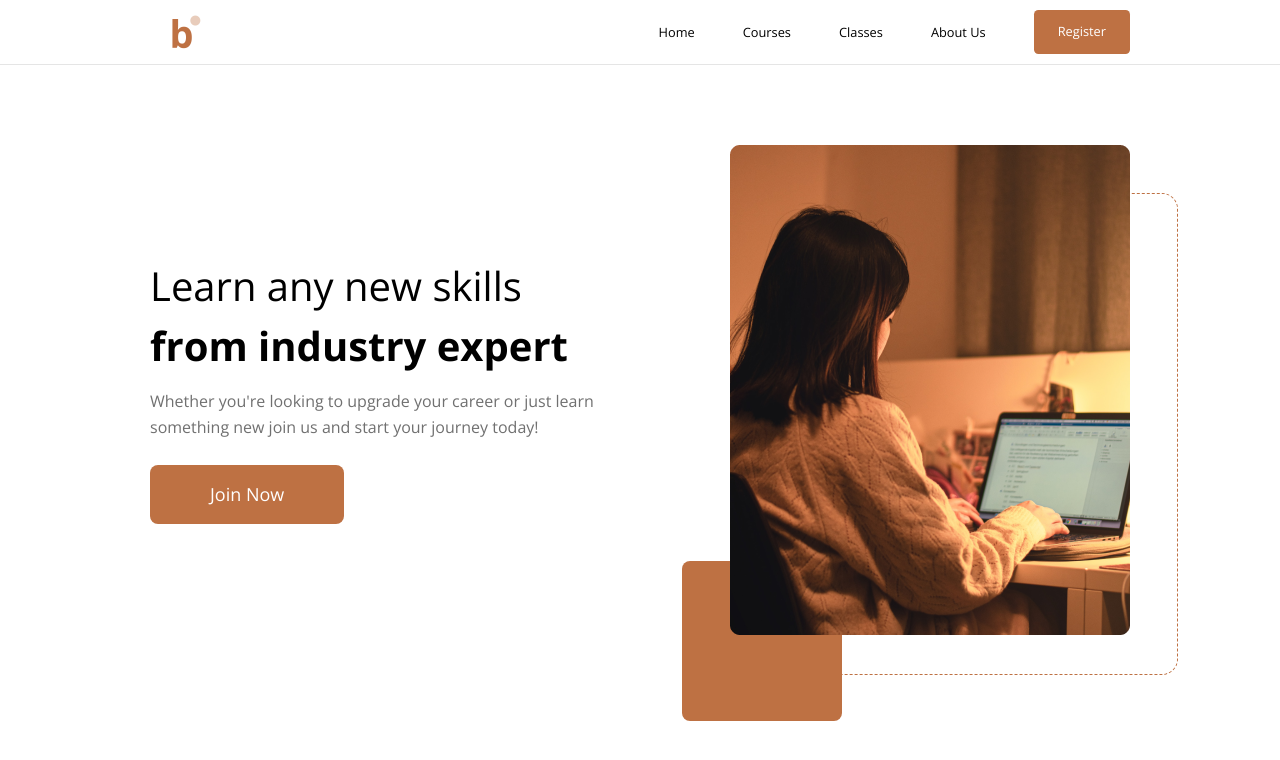
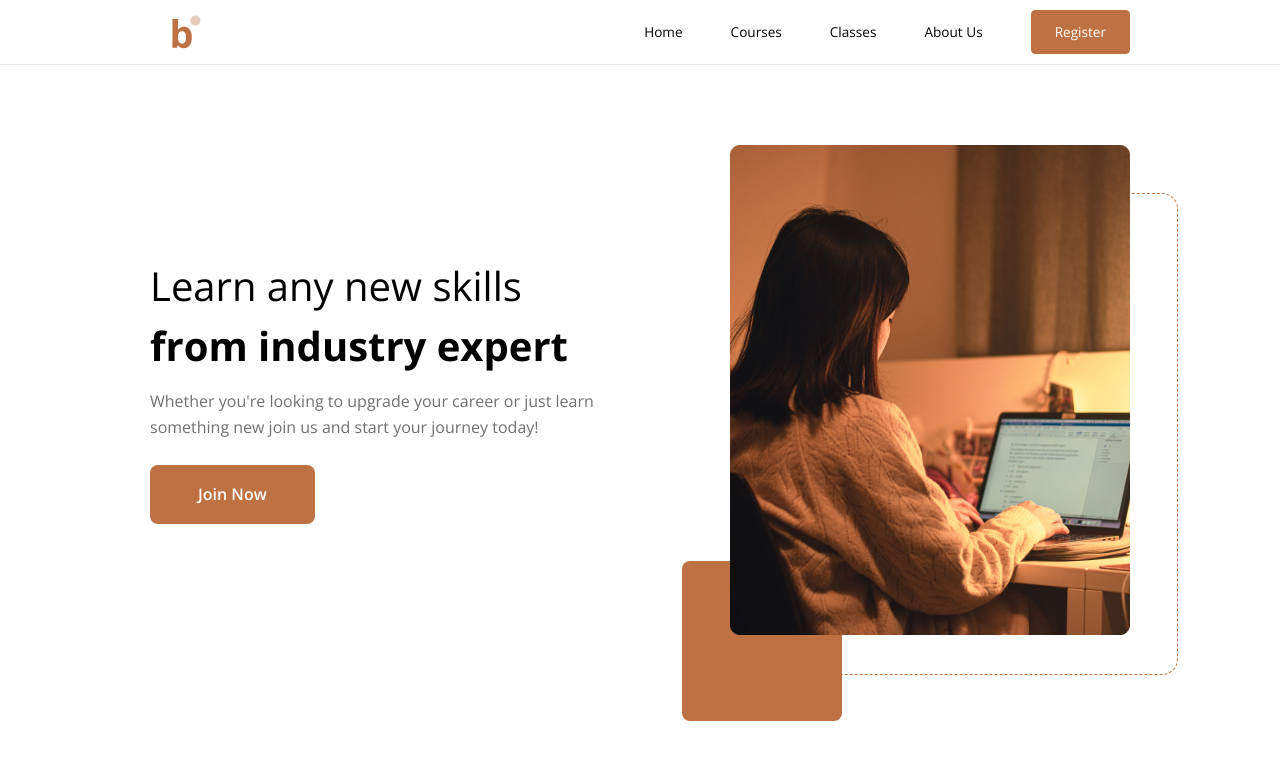
Before and after one commit to adigiz/blajar, a plain HTML site: page index.html in a window 1280 px wide. Drawn offline with nearby package versions, Linux system fonts and the light colour scheme.

Commit message:
fix: font sizing for nav items

```diff
--- a/src/index.css
+++ b/src/index.css
@@ -34,7 +34,7 @@ body {
   font-family: "Open Sans";
   font-style: normal;
   font-weight: 400;
-  font-size: 0.8rem;
+  font-size: 0.85rem;
   line-height: 1rem;
   color: black;
   cursor: pointer;
@@ -50,7 +50,7 @@ body {
   font-family: "Open Sans";
   font-style: normal;
   font-weight: 400;
-  font-size: 0.8rem;
+  font-size: 0.85rem;
   line-height: 1.688rem;
   color: #ffffff;
   outline: 0;
@@ -101,13 +101,13 @@ body {
 
 .hero__title > button {
   margin: 1.5rem 0 0 0;
-  padding: 1rem 3.75rem;
+  padding: 1rem 3rem;
   background: #be7143;
   border-radius: 0.5rem;
   font-family: "Open Sans";
   font-style: normal;
-  font-weight: 500;
-  font-size: 1.125rem;
+  font-weight: 600;
+  font-size: 1rem;
   line-height: 1.688rem;
   color: #ffffff;
   outline: 0;
```
